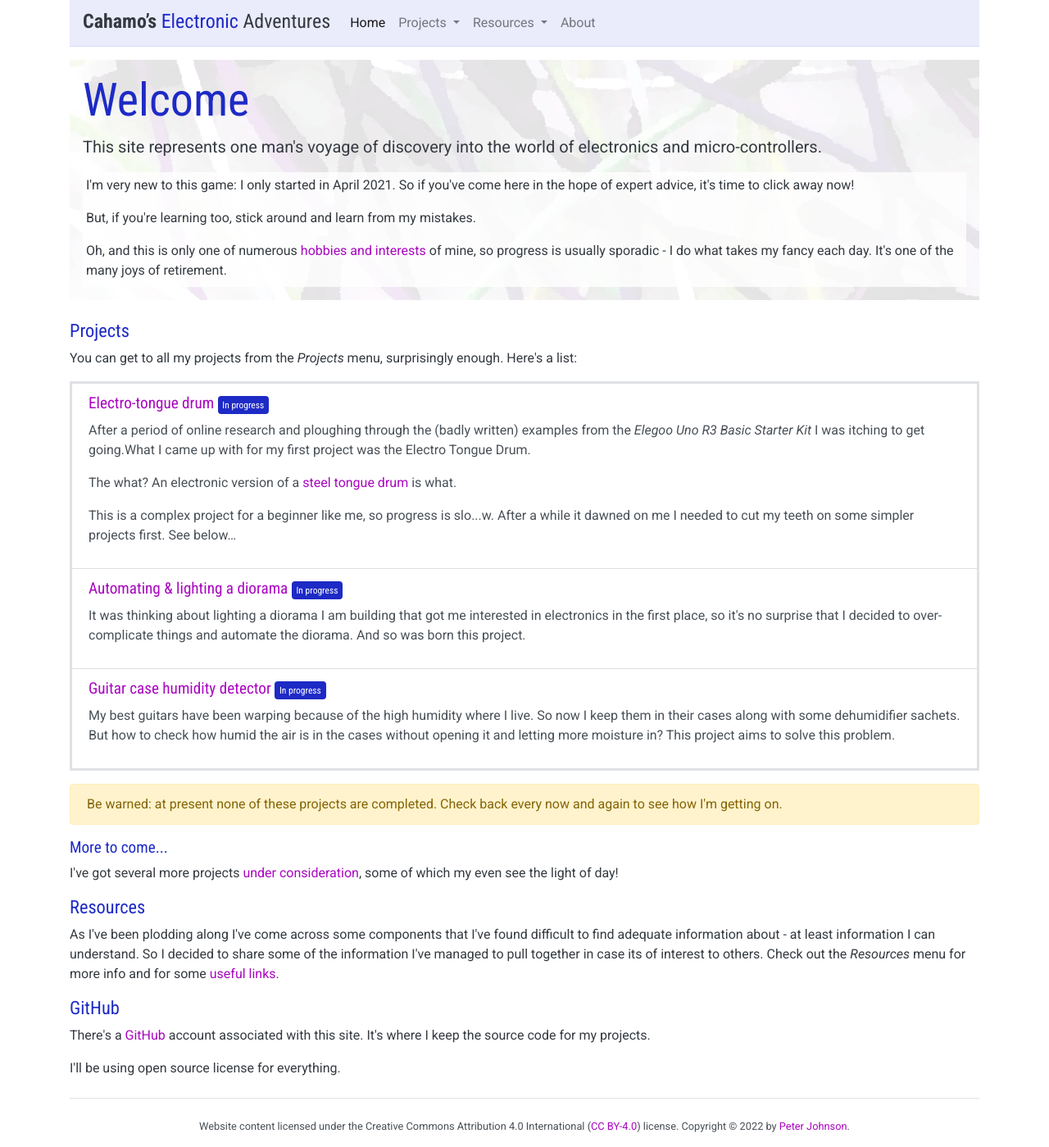
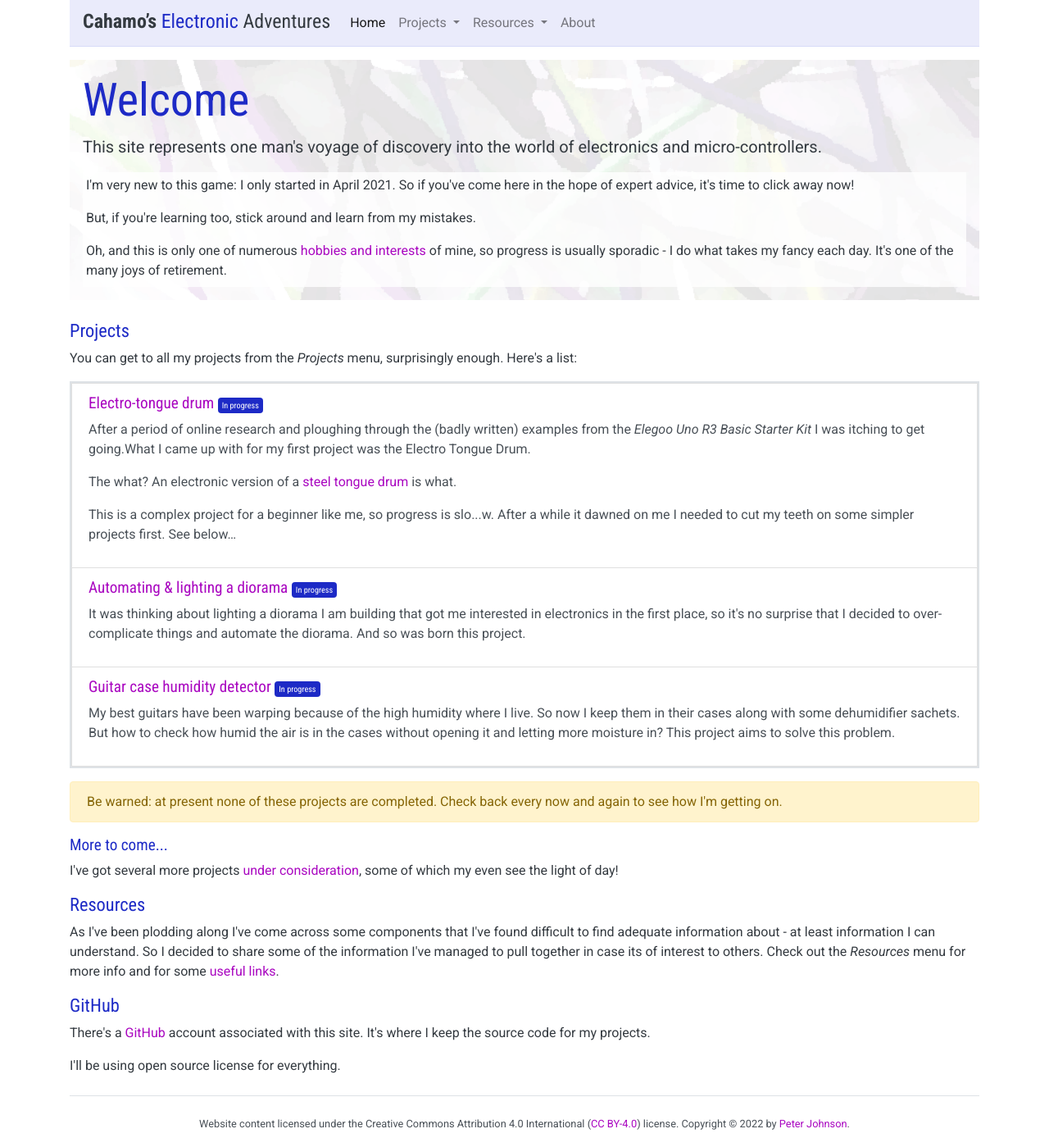
Before and after one commit to cahamo/cahamo.github.io, a Jekyll site: the page built from index.html, in a window 1280 px wide. Shown: the whole page at 82% size. Built offline with Jekyll 4.4.1, drawn with Linux system fonts in a browser that asks for light colours; comment, search, counter and statistics services are not loaded.

Commit message:
Update _theme.scss
Changes re restyling of list groups etc

```diff
--- a/_sass/_theme.scss
+++ b/_sass/_theme.scss
@@ -151,6 +151,10 @@
     color: $white;
 }
 
+.text-primary {
+    color: $color-primary !important;
+}
+
 // Page specific
 
 .home-page-welcome {
@@ -167,8 +171,7 @@
 
 }
 
-.home-page-list {
-
+.list-group-item {
     h3 {
         font-size: $h3-font-size;
     }
@@ -177,4 +180,31 @@
         color: $color-secondary-1;
     }
 
+    button {
+        a, a:hover, a:visited, a:active {
+            color: white;
+            text-decoration: none;
+        }
+    }
 }
+
+.small {
+    font-size: 80%;
+}
+
+.list-group {
+    h3 {
+        .badge {
+            font-weight: normal;
+            font-size: 0.8rem;
+        }
+    }
+}
+
+h1 {
+    .badge {
+        font-weight: normal;
+        font-size: 1rem;
+        vertical-align: middle;
+    }
+}
```
